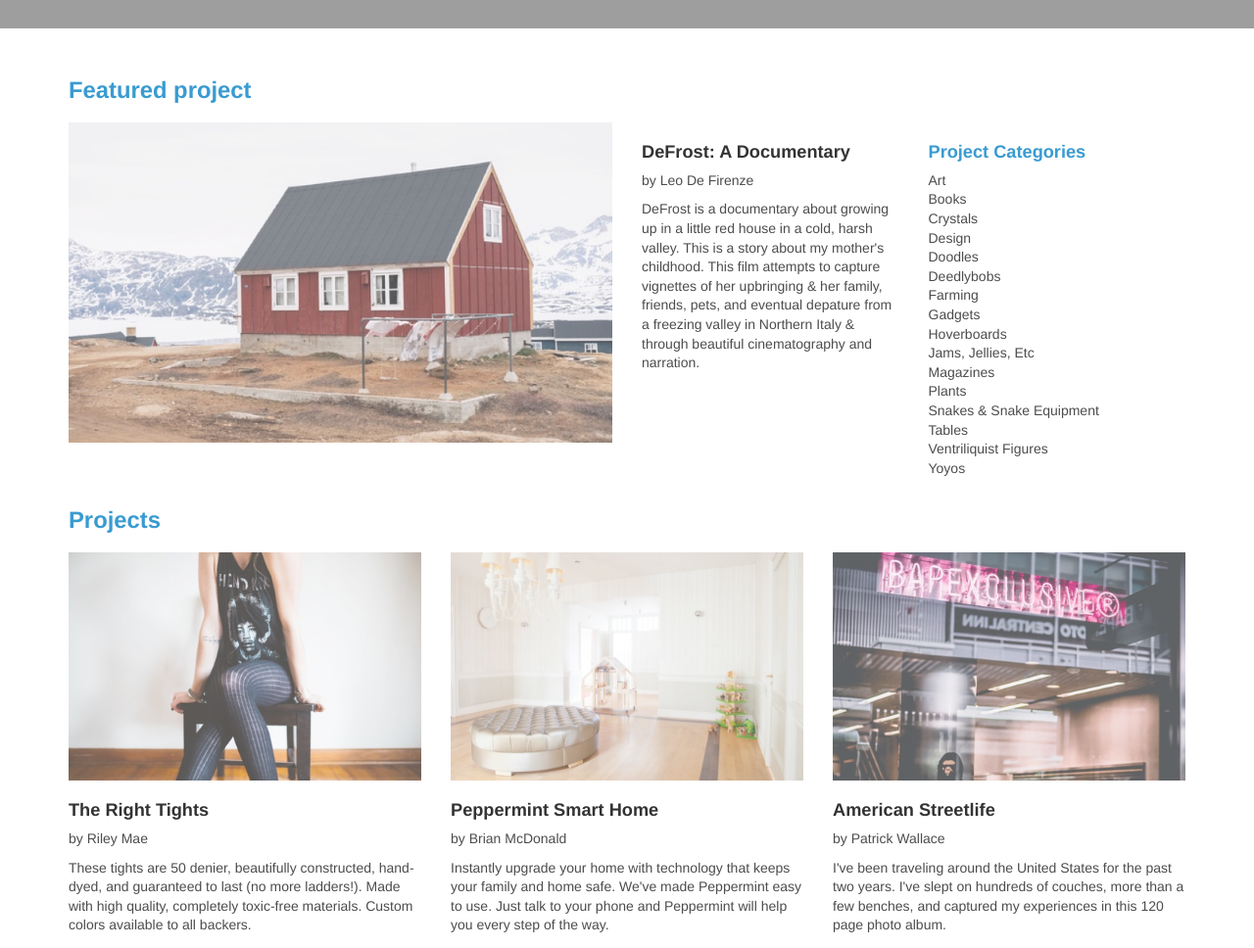
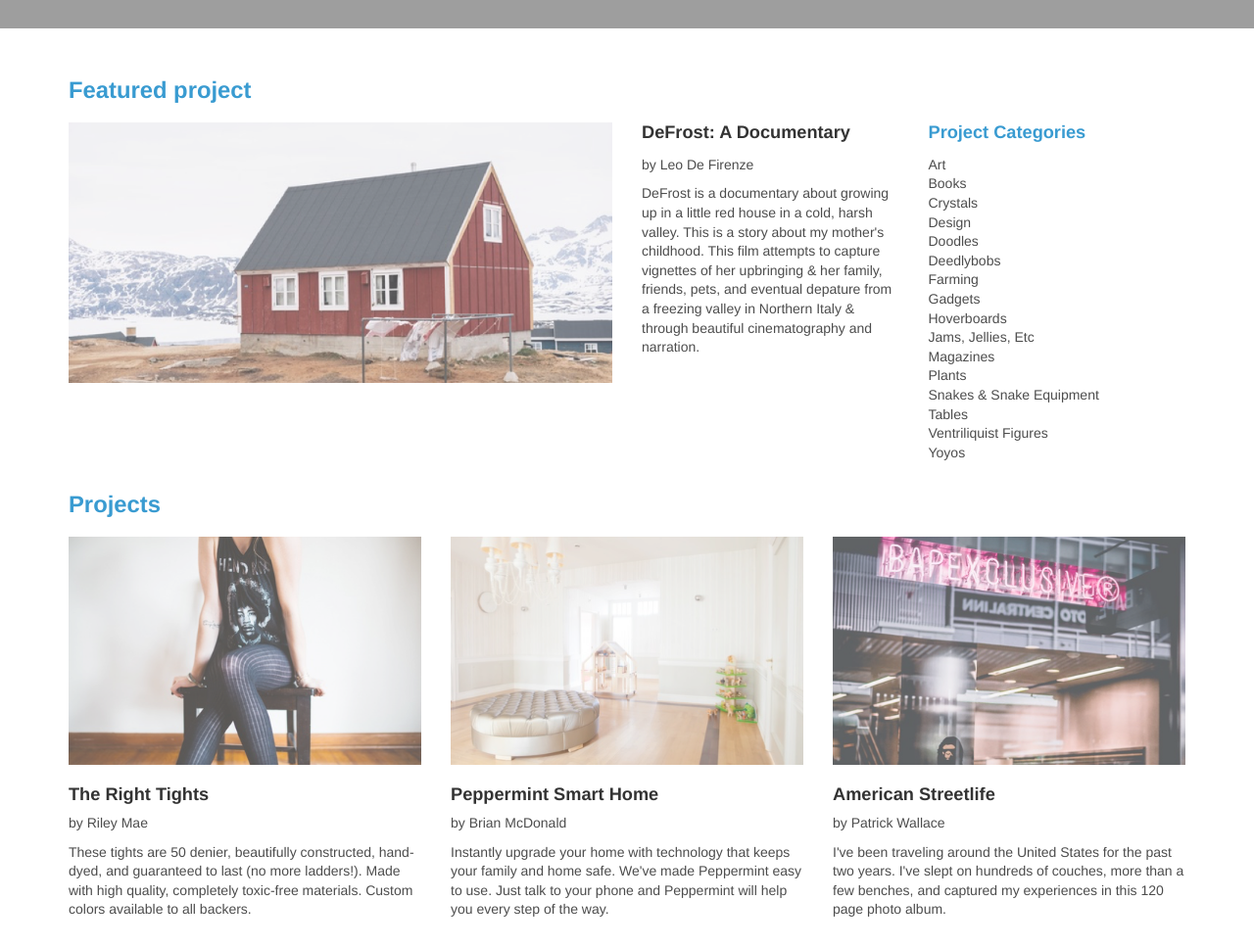
Before and after one commit to ReyamKin/jumpstart, a plain HTML site: page index.html in a window 1280 px wide. Shown: the part 580-1548 px from the top of the page at 98% size. Drawn offline with nearby package versions, Linux system fonts and the light colour scheme; grey boxes are pictures that could not be loaded.

Commit message:
Fixed broken img transitions

```diff
--- a/index.html
+++ b/index.html
@@ -35,12 +35,16 @@
 
     <!-- Featured project -->
     <div class="container" id="featureProject">
-      <h1 id="exploreColor">Featured project</h1>
       <div class="row">
-        <div class="image-container col-md-6">
-          <a href="#"><img src="./images/featured-project.png"></a>
+        <h1 class="col-xs-12" id="exploreColor">Featured project</h1>
+      </div>
+      <div class="row">
+        <div class="col-xs-12 col-md-6">
+          <div class="image-container">
+            <a href="#"><img src="./images/featured-project.png"></a>
+          </div>
         </div>
-        <div class="col-lg-3">
+        <div class="col-xs-6 col-md-3">
           <h3>DeFrost: A Documentary</h3>
           <p>by Leo De Firenze</p>
           <p>DeFrost is a documentary about growing up in a little red house in
@@ -50,7 +54,7 @@
             in Northern Italy &amp; through beautiful cinematography and
             narration.</p>
         </div>
-        <div class="col-lg-3">
+        <div class="col-xs-6 col-md-3">
           <h3 id="exploreColor">Project Categories</h3>
           <p>Art<br>Books<br>Crystals<br>Design<br>Doodles<br>Deedlybobs<br>
             Farming<br>Gadgets<br>Hoverboards<br>Jams, Jellies, Etc<br>Magazines
@@ -64,8 +68,10 @@
     <div class="container" id="projects">
       <h1 id="exploreColor">Projects</h1>
       <div class="row">
-        <div class="image-container col-lg-4">
-          <a href="#"><img src="./images/project1.png"></a>
+        <div class="col-lg-4">
+          <div class="image-container">
+            <a href="#"><img src="./images/project1.png"></a>
+          </div>
           <h3>The Right Tights</h3>
           <p>by Riley Mae</p>
           <p id="customP">These tights are 50 denier, beautifully constructed, hand-dyed,
@@ -73,16 +79,20 @@
             completely toxic-free materials. Custom colors available to all
             backers.</p>
         </div>
-        <div class="image-container col-lg-4">
-          <a href="#"><img src="./images/project2.png"></a>
+        <div class="col-lg-4">
+          <div class="image-container">
+            <a href="#"><img src="./images/project2.png"></a>
+          </div>
           <h3>Peppermint Smart Home</h3>
           <p>by Brian McDonald</p>
           <p id="customP">Instantly upgrade your home with technology that keeps your family
             and home safe. We've made Peppermint easy to use. Just talk to your
             phone and Peppermint will help you every step of the way.</p>
         </div>
-        <div class="image-container col-lg-4">
-          <a href="#"><img src="./images/project3.png"></a>
+        <div class="col-lg-4">
+          <div class="image-container">
+            <a href="#"><img src="./images/project3.png"></a>
+          </div>
           <h3>American Streetlife</h3>
           <p>by Patrick Wallace</p>
           <p id="customP">I've been traveling around the United States for the past two
--- a/resources/css/style.css
+++ b/resources/css/style.css
@@ -15,6 +15,10 @@ html {
 
 body {
   padding-top: 50px;
+}
+
+img {
+  width: 100%;
 }
 
 /* Image-container */
@@ -119,12 +123,7 @@ body {
   }
 }
 
-
 /* Feature Project */
-#featureProject img {
-  width: 100%;
-}
-
 #featureProject h1 {
   font-size: 1.7rem;
   font-weight: bold;
@@ -134,11 +133,17 @@ body {
 #featureProject h3 {
   font-size: 1.3rem;
   font-weight: bold;
+  margin: 0;
+  margin-bottom: 1rem;
 }
 
 #featureProject p {
   line-height: 1.4;
   color: rgba(0, 0, 0, 0.7);
+}
+
+#featureProject .image-container {
+  height: 19rem;
 }
 
 /* Feature Project: Responsive design (mobile) */
```
